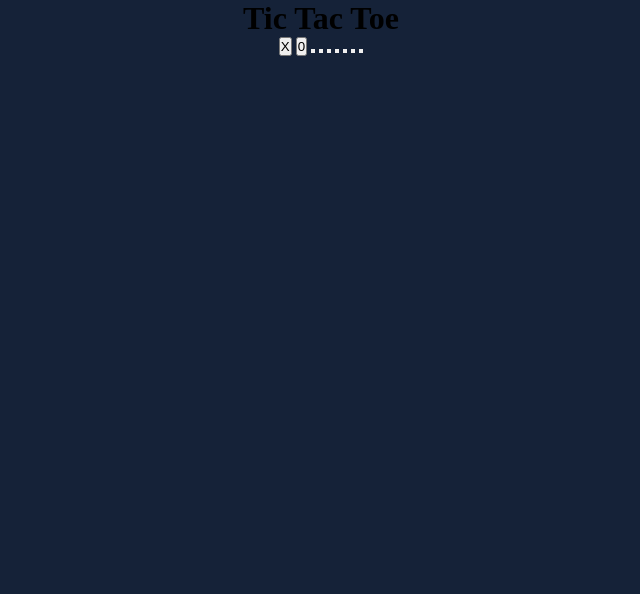
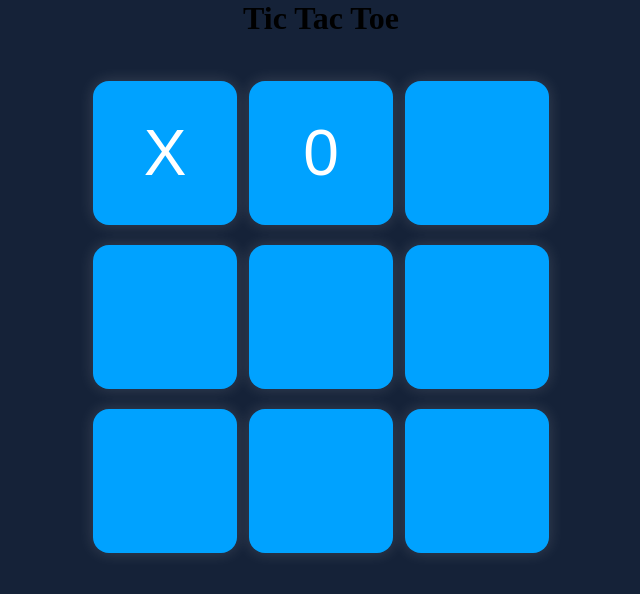
Before and after one commit to Prathamesh2603/Tic-Tac-Toe-using-HTML-CSS-JS, a plain HTML site: page index.html in a window 1280 px wide. Shown: the whole page, without its empty margins (319-959 px from the left). Drawn offline with Linux system fonts and the light colour scheme.

Commit message:
Styling for container, box(buttons), game div is done

```diff
--- a/style.css
+++ b/style.css
@@ -6,3 +6,28 @@ body{
     background-color: #152238;
     text-align: center;
 }
+.container {
+    height: 70vh;
+    display: flex;
+    justify-content: center;
+    align-items: center;
+}
+.game {
+    height: 60vmin;
+    width: 60vmin;
+    display: flex;
+    flex-wrap: wrap;
+    justify-content: center;
+    align-items: center;
+    gap: 1.5vmin;
+}
+.box {
+    height: 18vmin;
+    width: 18vmin;
+    border-radius: 1rem;
+    border: none;
+    box-shadow: 0 0 1rem rgba(255, 255, 255, 0.15);
+    font-size: 8vmin;
+    color: white;
+    background-color: rgb(0, 162, 255);
+}
```
